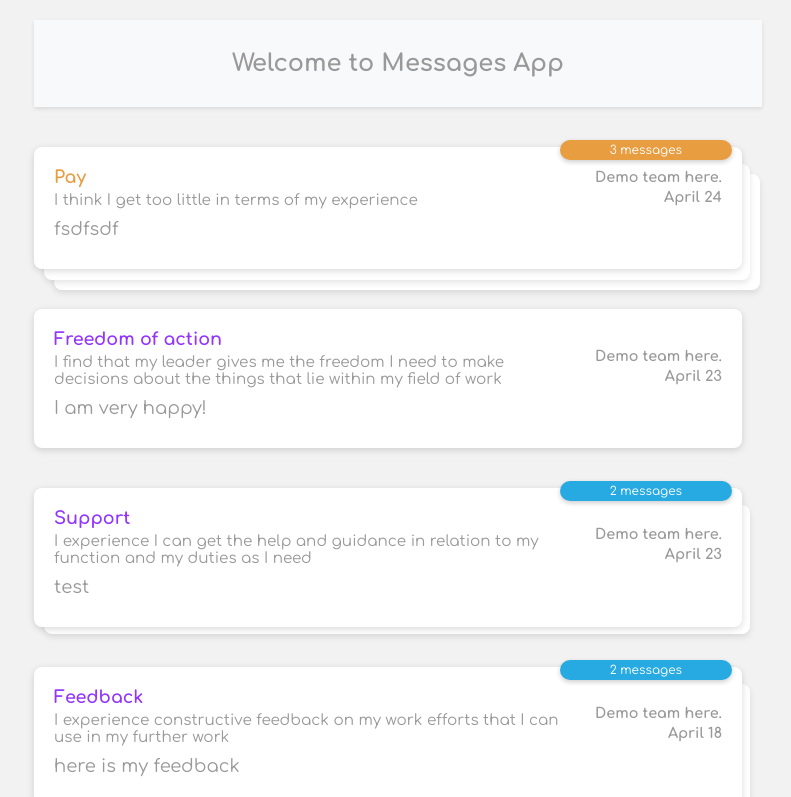
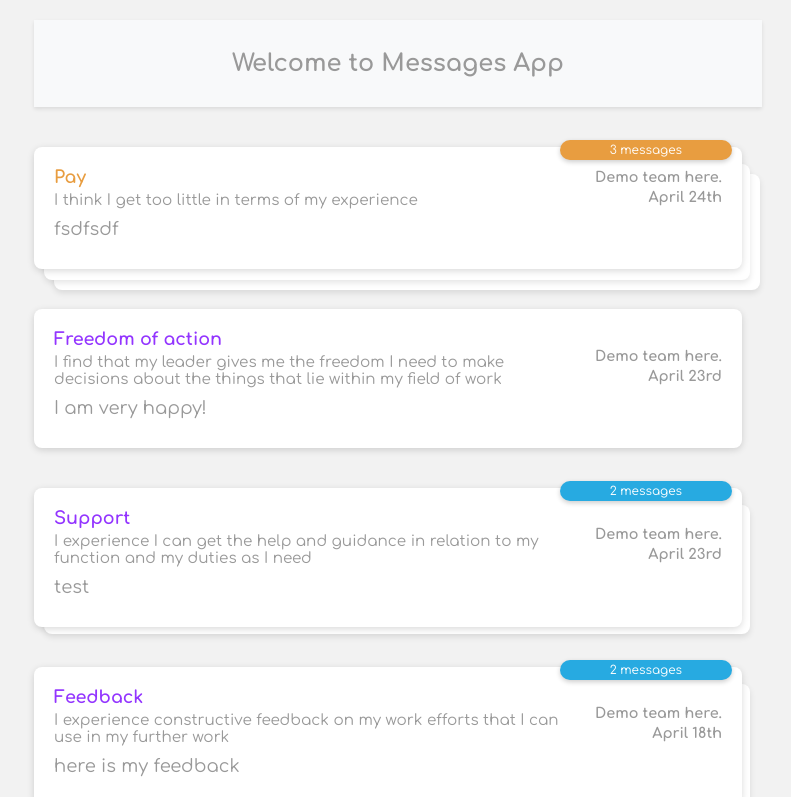
Before and after one commit to IvanGoranoff/messages-app, a React (Create React App) app in the folder messages-app/: page / in a window 1280 px wide. Shown: the top 797 px of the page, without its empty margins (242-1033 px from the left). Built offline with nearby package versions, Linux system fonts and the light colour scheme; data requests are answered from the project's data file.

Commit message:
date format

```diff
--- a/messages-app/src/components/Thread.js
+++ b/messages-app/src/components/Thread.js
@@ -1,9 +1,21 @@
 import React, { useState } from 'react';
 
 const formatDate = (dateString) => {
-    const options = { month: 'long', day: 'numeric' };
-    return new Date(dateString).toLocaleDateString('en-US', options);
-}
+    const date = new Date(dateString);
+    const day = date.getDate();
+    const month = date.toLocaleString('en-US', { month: 'long' });
+
+    const suffix = (n) => {
+        const lastDigit = n % 10;
+        if (lastDigit === 1 && n !== 11) return `${n}st`;
+        if (lastDigit === 2 && n !== 12) return `${n}nd`;
+        if (lastDigit === 3 && n !== 13) return `${n}rd`;
+        return `${n}th`;
+    };
+    return `${month} ${suffix(day)}`;
+};
+
+
 
 function Thread({ messages }) {
     const [isExpanded, setIsExpanded] = useState(false);
```
